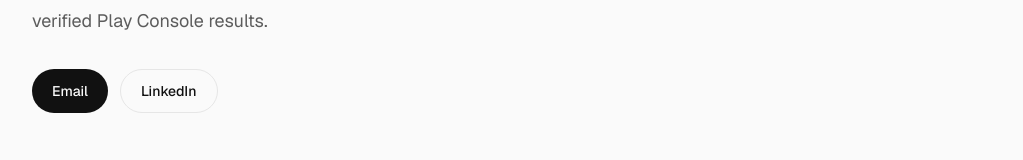
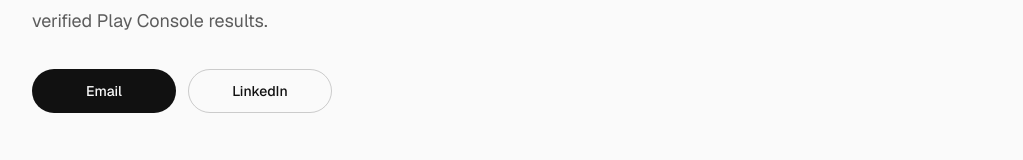
Before and after one commit to rd273001/rd-portfolio, a Next.js app: page / in a window 1280 px wide. Shown: the part 476-636 px from the top of the page, without its empty margins (128-1151 px from the left). Built offline with nearby package versions, Linux system fonts and the light colour scheme; no server answers.

Commit message:
feat: unify button press feedback and CTA min widths

```diff
--- a/components/primitives/Button.tsx
+++ b/components/primitives/Button.tsx
@@ -5,9 +5,9 @@ import { cn } from "@/lib/cn";
 
 const variants = {
   primary:
-    "bg-foreground text-background hover:opacity-90 focus-visible:outline-foreground",
+    "bg-foreground text-background transition-[transform,opacity] duration-150 [@media(hover:hover)]:hover:opacity-90 active:scale-[0.98] active:opacity-90 focus-visible:outline-foreground",
   secondary:
-    "border border-border bg-transparent text-foreground hover:bg-accent focus-visible:outline-foreground",
+    "border border-foreground/20 bg-transparent text-foreground transition-[transform,background-color,border-color] duration-150 [@media(hover:hover)]:hover:border-foreground/25 [@media(hover:hover)]:hover:bg-accent active:scale-[0.98] active:border-foreground/25 active:bg-accent focus-visible:outline-foreground",
 } as const;
 
 type ButtonVariant = keyof typeof variants;
@@ -41,7 +41,7 @@ export function Button({
   ...props
 }: ButtonAsButton | ButtonAsLink) {
   const classes = cn(
-    "inline-flex min-h-11 min-w-11 cursor-pointer items-center justify-center rounded-full px-5 text-center text-sm font-medium transition-opacity",
+    "inline-flex min-h-11 min-w-11 cursor-pointer touch-manipulation items-center justify-center overflow-hidden rounded-full px-5 text-center text-sm font-medium duration-150",
     "focus-visible:outline focus-visible:outline-2 focus-visible:outline-offset-2",
     variants[variant],
     className,
--- a/components/sections/ContactCta.tsx
+++ b/components/sections/ContactCta.tsx
@@ -31,11 +31,11 @@ export function ContactCta() {
           </div>
 
           {primaryCta || secondaryCta ? (
-            <div className="mt-8 flex flex-col gap-3 sm:flex-row">
+            <div className="mt-8 flex flex-col gap-3 sm:flex-row sm:flex-wrap">
               {primaryCta ? (
                 <Button
                   href={primaryCta.href}
-                  className="bg-background text-foreground hover:opacity-90 focus-visible:outline-background"
+                  className="w-full px-6 sm:w-auto sm:min-w-36 bg-background text-foreground [@media(hover:hover)]:hover:opacity-90 active:scale-[0.98] active:opacity-90 focus-visible:outline-background"
                 >
                   {primaryCta.label}
                 </Button>
@@ -44,7 +44,7 @@ export function ContactCta() {
                 <Button
                   href={secondaryCta.href}
                   variant="secondary"
-                  className="border-background/25 bg-transparent text-background hover:bg-background/10 focus-visible:outline-background"
+                  className="w-full px-6 sm:w-auto sm:min-w-36 border-background/45 bg-transparent text-background [@media(hover:hover)]:hover:border-background/55 [@media(hover:hover)]:hover:bg-background/10 active:scale-[0.98] active:border-background/55 active:bg-background/10 focus-visible:outline-background"
                 >
                   {secondaryCta.label}
                 </Button>
@@ -63,7 +63,7 @@ export function ContactCta() {
                       href={social.href}
                       target={isWebUrl ? "_blank" : undefined}
                       rel={isWebUrl ? "noopener noreferrer" : undefined}
-                      className="rounded-md text-sm text-background/70 underline decoration-background/30 underline-offset-4 transition-colors hover:text-background focus-visible:ring-2 focus-visible:ring-background focus-visible:ring-offset-4 focus-visible:ring-offset-foreground"
+                      className="rounded-md text-sm text-background/70 underline decoration-background/30 underline-offset-4 transition-colors [@media(hover:hover)]:hover:text-background active:text-background focus-visible:ring-2 focus-visible:ring-background focus-visible:ring-offset-4 focus-visible:ring-offset-foreground"
                     >
                       {social.label}
                       {isWebUrl ? (
--- a/components/sections/Hero.tsx
+++ b/components/sections/Hero.tsx
@@ -34,12 +34,21 @@ export function Hero() {
             </p>
 
             {primaryCta || secondaryCta ? (
-              <div className="mt-8 flex flex-col gap-3 sm:flex-row">
+              <div className="mt-8 flex flex-col gap-3 sm:flex-row sm:flex-wrap">
                 {primaryCta ? (
-                  <Button href={primaryCta.href}>{primaryCta.label}</Button>
+                  <Button
+                    href={primaryCta.href}
+                    className="w-full px-6 sm:w-auto sm:min-w-36"
+                  >
+                    {primaryCta.label}
+                  </Button>
                 ) : null}
                 {secondaryCta ? (
-                  <Button href={secondaryCta.href} variant="secondary">
+                  <Button
+                    href={secondaryCta.href}
+                    variant="secondary"
+                    className="w-full px-6 sm:w-auto sm:min-w-36"
+                  >
                     {secondaryCta.label}
                   </Button>
                 ) : null}
@@ -73,7 +82,7 @@ export function Hero() {
               href={profile.employerUrl}
               target="_blank"
               rel="noopener noreferrer"
-              className="mt-2 inline-flex rounded-md text-base text-muted underline decoration-border underline-offset-4 transition-colors hover:text-foreground focus-visible:ring-2 focus-visible:ring-foreground focus-visible:ring-offset-4 focus-visible:ring-offset-background"
+              className="mt-2 inline-flex rounded-md text-base text-muted underline decoration-border underline-offset-4 transition-colors [@media(hover:hover)]:hover:text-foreground active:text-foreground focus-visible:ring-2 focus-visible:ring-foreground focus-visible:ring-offset-4 focus-visible:ring-offset-background"
             >
               {profile.employer}
               <span className="sr-only"> (opens in a new tab)</span>
--- a/components/sections/SiteFooter.tsx
+++ b/components/sections/SiteFooter.tsx
@@ -3,7 +3,7 @@ import { site } from "@/content/site";
 export function SiteFooter() {
   return (
     <footer className="border-t border-border py-6">
-      <p className="mx-auto w-full max-w-5xl px-4 text-sm text-muted sm:px-6 lg:px-8">
+      <p className="mx-auto w-full max-w-5xl px-4 text-center text-sm text-muted sm:px-6 lg:px-8">
         {site.name} · {site.domain}
       </p>
     </footer>
```
Also changed, not shown: components/primitives/SkipToContent.tsx (line endings or trailing spaces).
